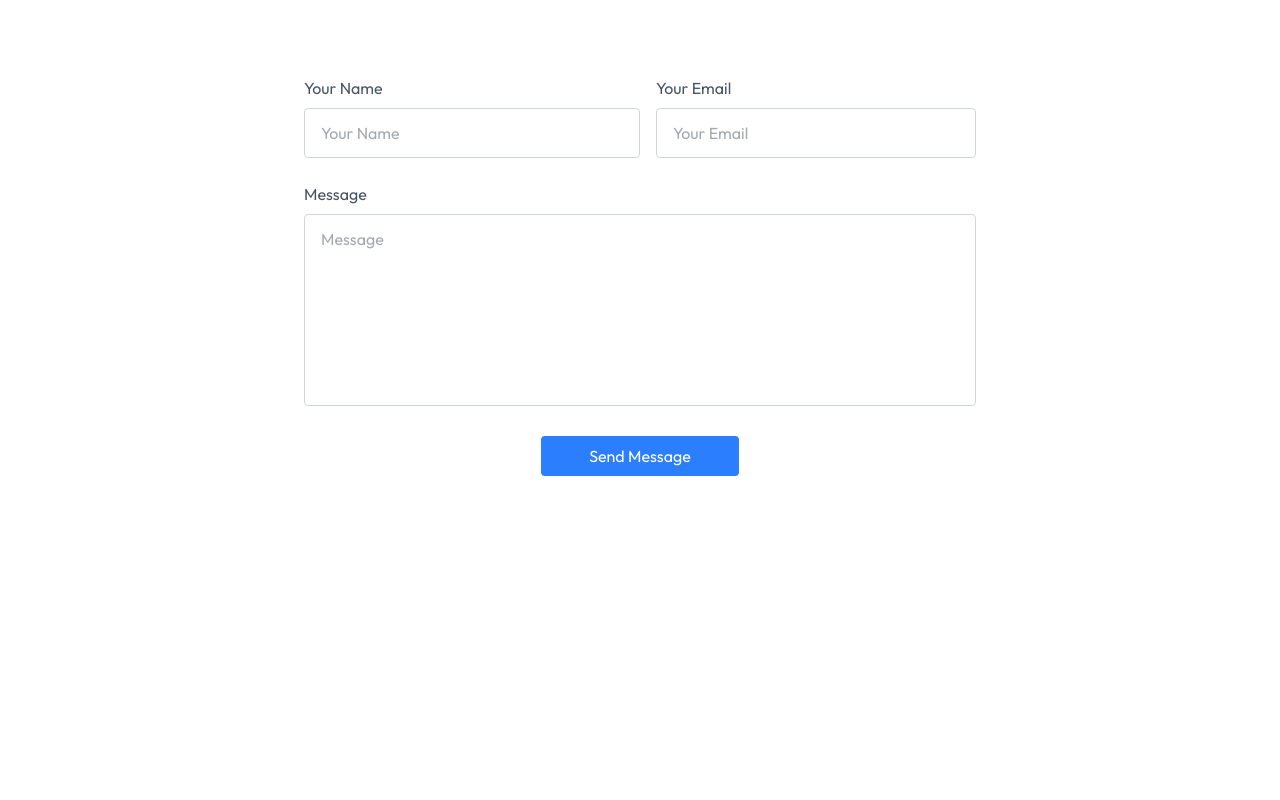
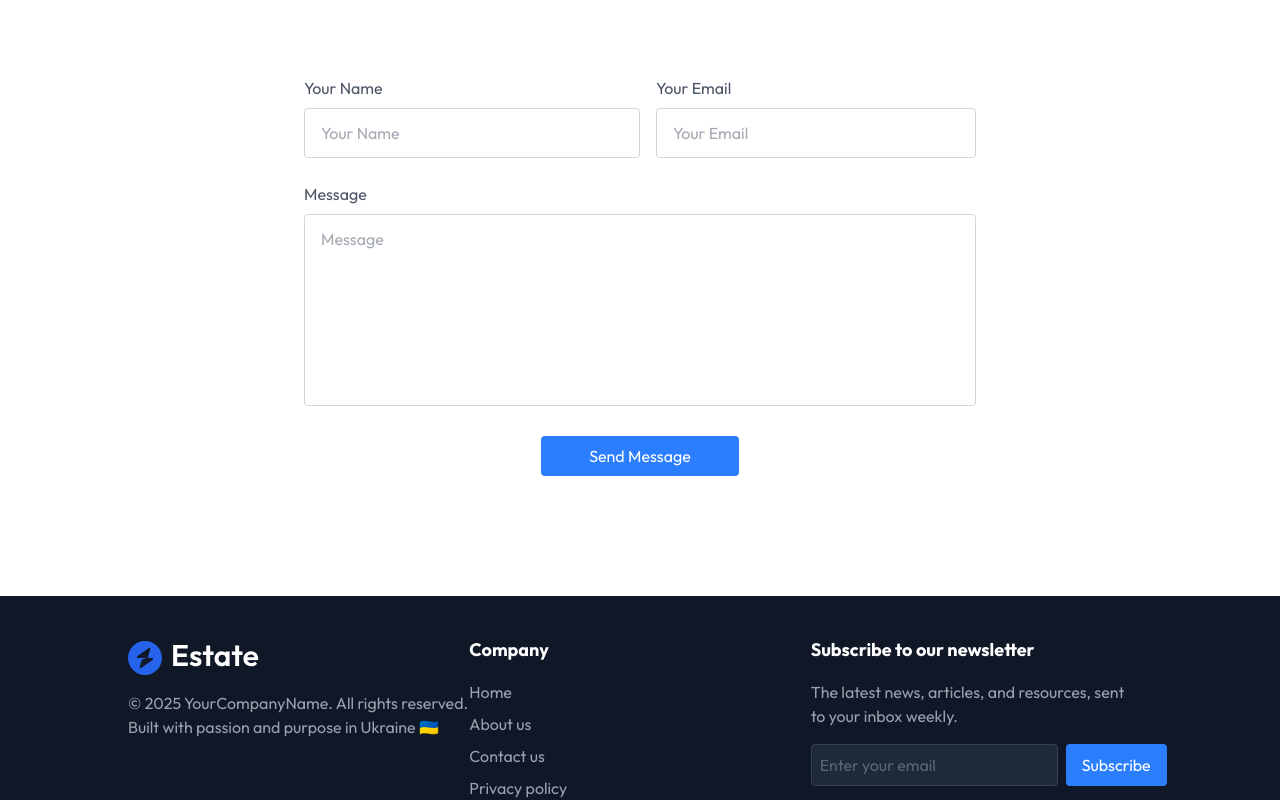
Before and after one commit to ivan-chukhalo/get-hata, a React (Vite) app: page / in a window 1280 px wide. Shown: the part 3357-4157 px from the top of the page. Before the commit the page ends 3953 px from the top, so only its background shows below. Built offline with nearby package versions, Linux system fonts and the light colour scheme.

Commit message:
feat: add footer

```diff
--- a/src/App.jsx
+++ b/src/App.jsx
@@ -4,6 +4,7 @@
 import Testimonails from "./components/Testimonails";
 import Contact from "./components/Contact";
 import { ToastContainer } from "react-toastify";
+import Footer from "./components/Footer";
 
 const App = () => {
   return (
@@ -16,6 +17,7 @@
       <Projects />
       <Testimonails />
       <Contact />
+      <Footer />
     </div>
   );
 };
--- /dev/null
+++ b/src/components/Footer.jsx
@@ -0,0 +1,37 @@
+import { assets } from "../assets/assets";
+
+const Footer = () => {
+  return (
+    <div id="footer" className="pt-10 px-4 md:px-20 lg:px-32 bg-gray-900 w-full overflow-hidden">
+      <div className="container mx-auto flex flex-col md:flex-row items-start justify-between text-white">
+        <div className="w-full md:w-1/3 mb-8 md:mb-0">
+          <img src={assets.logo_dark} alt="logo" />
+          <p className="mt-4 text-gray-400">
+            © 2025 YourCompanyName. All rights reserved. Built with passion and
+            purpose in Ukraine 🇺🇦
+          </p>
+        </div>
+        <div className="w-full md:w-1/3 mb-8 md:mb-0">
+            <h3 className="text-white text-lg font-bold mb-4">Company</h3>
+            <ul className="flex flex-col gap-2 text-gray-400">
+                <a href="#header" className="hover:text-white">Home</a>
+                <a href="#about" className="hover:text-white">About us</a>
+                <a href="#contact" className="hover:text-white">Contact us</a>
+                <a href="#" className="hover:text-white">Privacy policy</a>
+            </ul>
+        </div>
+        <div className="w-full md:w-1/3 mb-8 md:mb-0">
+            <h3 className="text-white text-lg font-bold mb-4">Subscribe to our newsletter</h3>
+            <p className="text-gray-400 mb-4 max-w-80">The latest news, articles, and resources, sent to your inbox weekly.</p>
+            <div className="flex gap-2">
+                <input type="email" placeholder="Enter your email" className="p-2 rounded bg-gray-800 text-gray-400 border border-gray-700 focus:outline-none w-full md:w-auto"/>
+                <button className="py-2 px-4 rounded bg-blue-500 text-white">Subscribe</button>
+            </div>
+        </div>
+      </div>
+      <div></div>
+    </div>
+  );
+};
+
+export default Footer;
```
